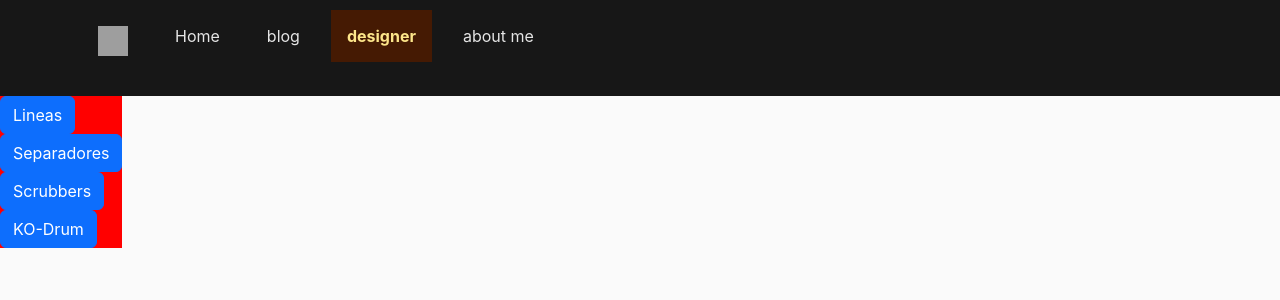
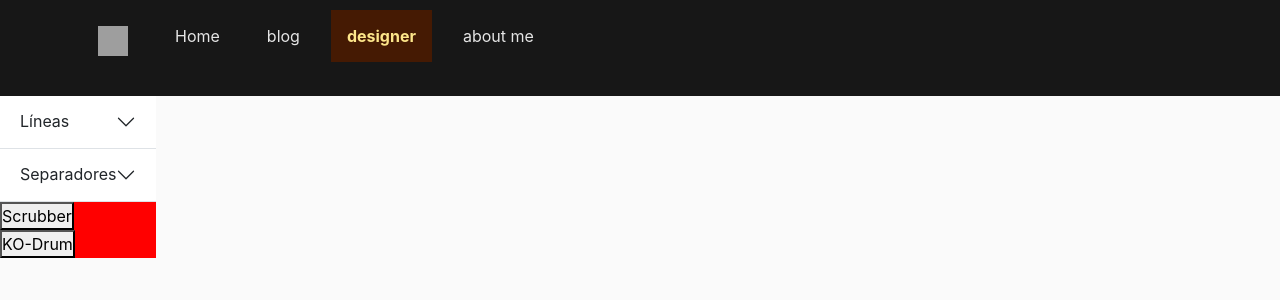
Before and after one commit to carlosfpj/equipment-designer, a React (Create React App) app in the folder frontend/: page /designer in a window 1280 px wide. Shown: the top 300 px of the page. Built offline with nearby package versions, Linux system fonts and the light colour scheme; grey boxes are pictures that could not be loaded.

Commit message:
add styles to aside

```diff
--- a/frontend/src/pages/Designerpage.tsx
+++ b/frontend/src/pages/Designerpage.tsx
@@ -1,28 +1,51 @@
-import { Button } from "react-bootstrap";
-import { Link, NavLink, Outlet } from "react-router-dom";
+import { Button, Accordion } from "react-bootstrap";
+import { Link, Outlet } from "react-router-dom";
 import styles from "../styles/Designerpage.module.css";
 
 const DesignerPage = () => {
   return (
     <body>
-      <div className={styles.layout}>
+      <div className={styles.layoutRow}>
         <aside className={styles.aside}>
+          <Accordion flush>
+            <Accordion.Item eventKey="0">
+              <Accordion.Header>Líneas</Accordion.Header>
+              <Accordion.Body className={styles.layoutColumn}>
                 <Link to="/designer/line">
-            <Button>Lineas</Button>
+                  <Button>Una Fase</Button>
+                </Link>
+                <Link to="/designer/line">
+                  <Button>Bifásica</Button>
+                </Link>
+                <Link to="/designer/line">
+                  <Button>Multifásica</Button>
+                </Link>
+              </Accordion.Body>
+            </Accordion.Item>
+            <Accordion.Item eventKey="1">
+              <Accordion.Header>Separadores</Accordion.Header>
+              <Accordion.Body className={styles.layoutColumn}>
+                <Link to="/designer/separator">
+                  <Button>Bifásicos</Button>
                 </Link>
                 <Link to="/designer/separator">
-            <Button>Separadores</Button>
+                  <Button>Trifásicos</Button>
                 </Link>
+              </Accordion.Body>
+            </Accordion.Item>
+            <div className={styles.layoutColumn}>
               <Link to="/designer/scrubber">
-            <Button>Scrubbers</Button>
+              <button>Scrubber</button>
               </Link>
               <Link to="/designer/kod">
-            <Button>KO-Drum</Button>
+              <button>KO-Drum</button>
               </Link>
+            </div>
+          </Accordion>
         </aside>
         <main>
+          <Outlet />
         </main>
-        <Outlet/>
       </div>
     </body>
 
--- a/frontend/src/styles/Designerpage.module.css
+++ b/frontend/src/styles/Designerpage.module.css
@@ -1,6 +1,11 @@
-.layout {
+.layoutRow {
   display: flex;
   flex-direction: row;
+}
+
+.layoutColumn {
+  display: flex;
+  flex-direction: column;
 }
 
 .aside {
```
Lines whose indentation alone changed are shown as unchanged.
